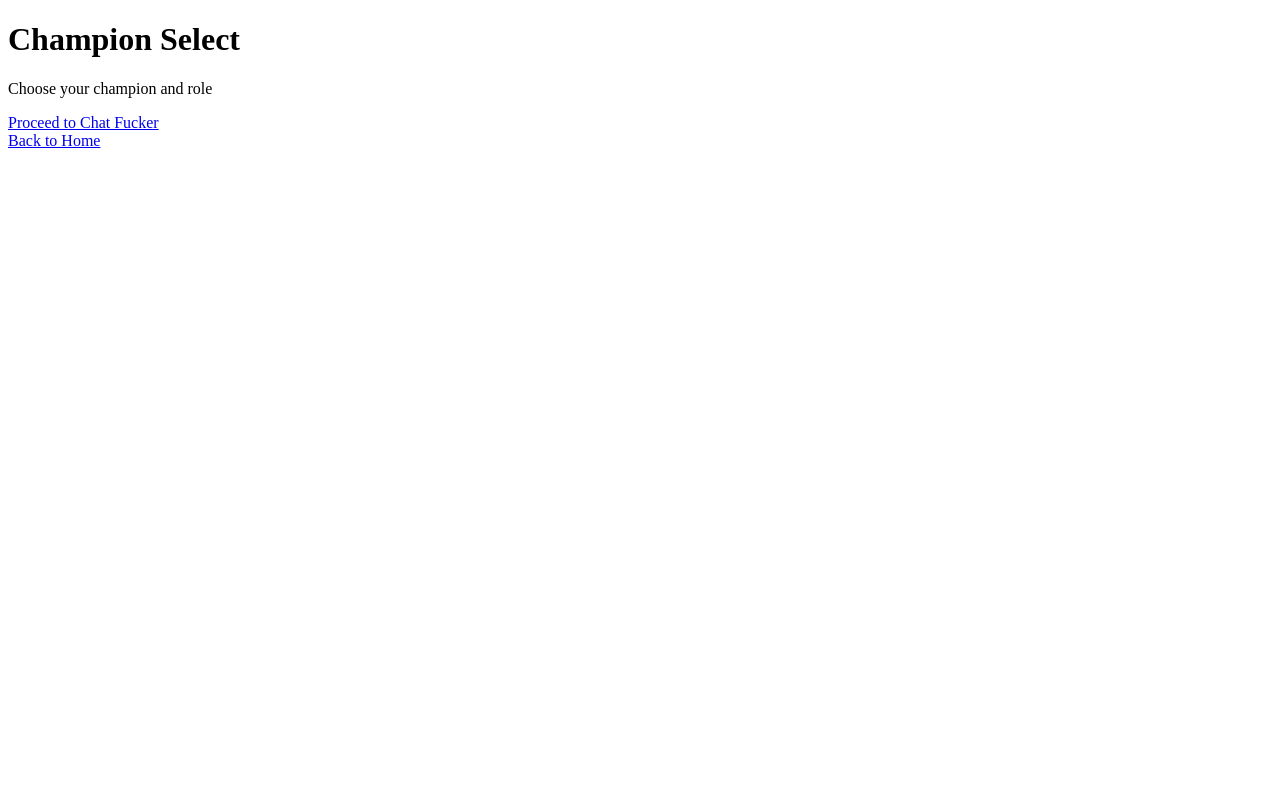
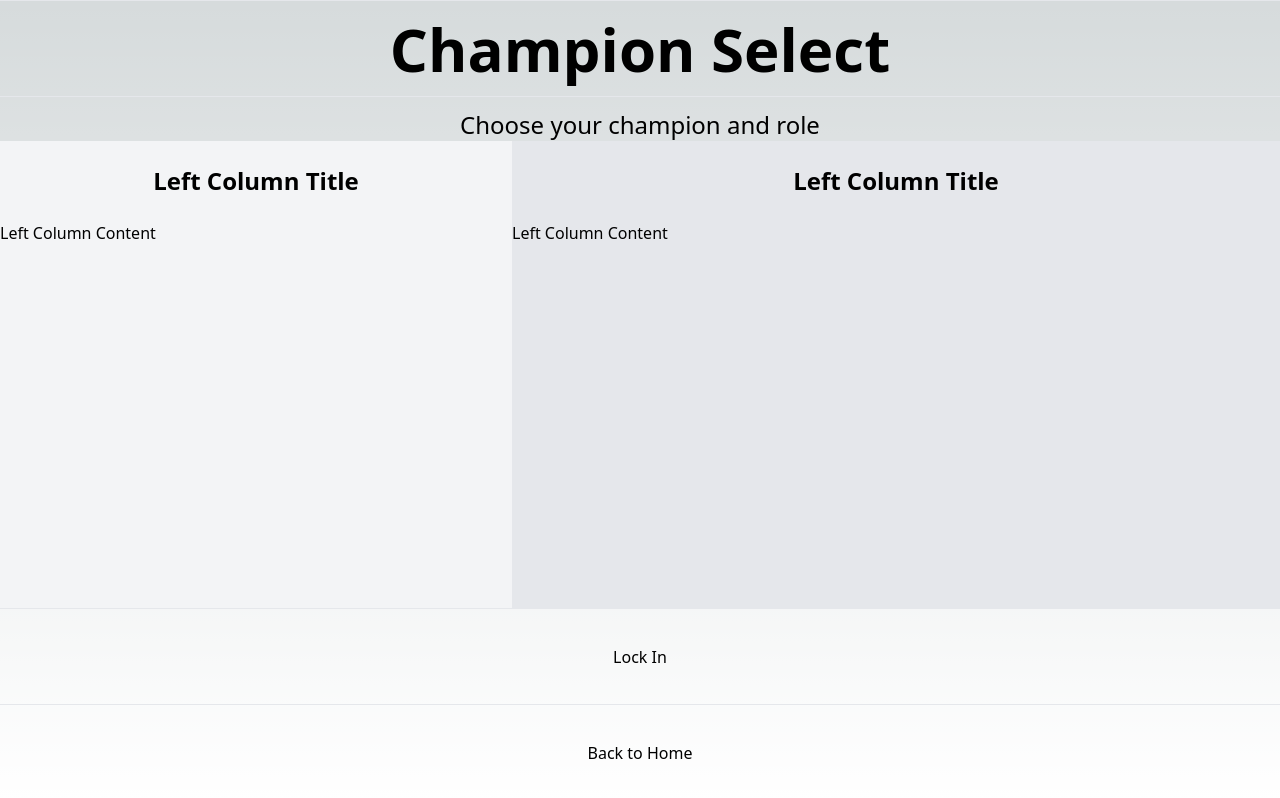
Before and after one commit to Asadboy/lolgpt, a Next.js app: page /championselect in a window 1280 px wide. Built offline with nearby package versions, Linux system fonts and the light colour scheme.

Commit message:
Commit - 1 - Temporary Layout

```diff
--- a/pages/championselect.tsx
+++ b/pages/championselect.tsx
@@ -1,24 +1,42 @@
 // pages/championselect.tsx
 import Link from "next/link";
 import Head from "next/head";
+import React from "react";
+import "../app/globals.css";
 
 const ChampionSelect = () => {
   return (
-    <div className="flex flex-col items-center justify-center min-h-screen py-2">
+    <div className="flex flex-col h-screen">
       <Head>
         <title>Champion Select - LoLGPT</title>
         <meta name="description" content="Select your champion" />
         <link rel="icon" href="/favicon.ico" />
       </Head>
 
-      <main className="flex flex-col items-center justify-center w-full flex-1 px-20 text-center">
+      <div className="flex items-center justify-center w-full h-24 border-t">
         <h1 className="text-6xl font-bold">Champion Select</h1>
+      </div>
+      <div className="flex items-center justify-center w-full h-19 border-t">
         <p className="mt-3 text-2xl">Choose your champion and role</p>
+      </div>
 
-        <div className="mt-6 text-2xl">
-          <Link href="/lolgpt">Proceed to Chat Fucker</Link>
+      <main className="flex-grow grid grid-cols-5">
+        <div className="bg-gray-100 col-span-2 h-full">
+          <div className="flex items-center justify-center h-20">
+            <h2 className="text-2xl font-bold">Left Column Title</h2>
+          </div>
+          <div className="flex-grow">Left Column Content</div>
+        </div>
+        <div className="bg-gray-200 col-span-3 h-full">
+          <div className="flex items-center justify-center h-20">
+            <h2 className="text-2xl font-bold">Left Column Title</h2>
+          </div>
+          <div className="flex-grow">Left Column Content</div>
         </div>
       </main>
+      <div className="flex items-center justify-center w-full h-24 border-t">
+        <Link href="/lolgpt">Lock In</Link>
+      </div>
 
       <footer className="flex items-center justify-center w-full h-24 border-t">
         <Link href="/">Back to Home</Link>
```
